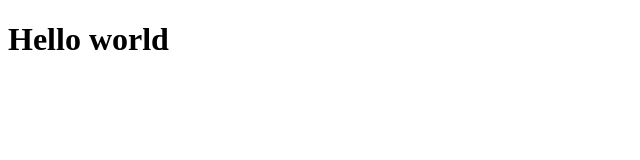
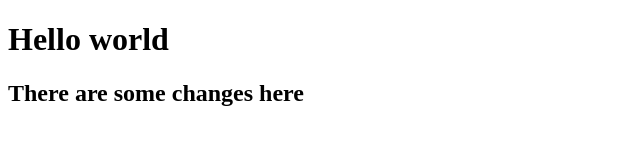
Before and after one commit to chocobochocobo/ThatOneProject, a plain HTML site: page index.html in a window 1280 px wide. Shown: the whole page, without its empty margins (0-640 px from the left). Drawn offline with Linux system fonts and the light colour scheme.

Commit message:
Modified index.html
added line 9

```diff
--- a/index.html
+++ b/index.html
@@ -6,5 +6,6 @@
 
 <body>
 <h1>Hello world</h1>
+<h2>There are some changes here</h2>
 </body>
 </html>
```
